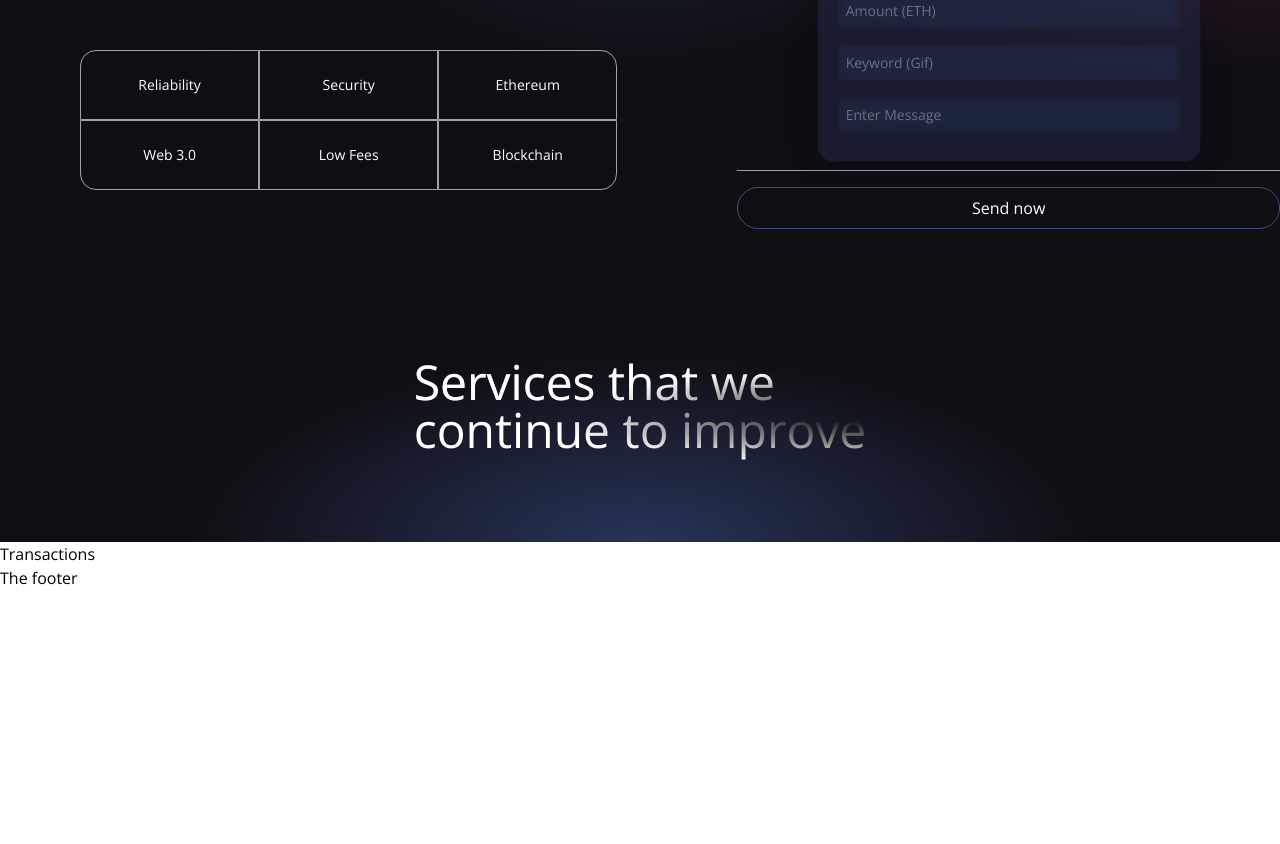
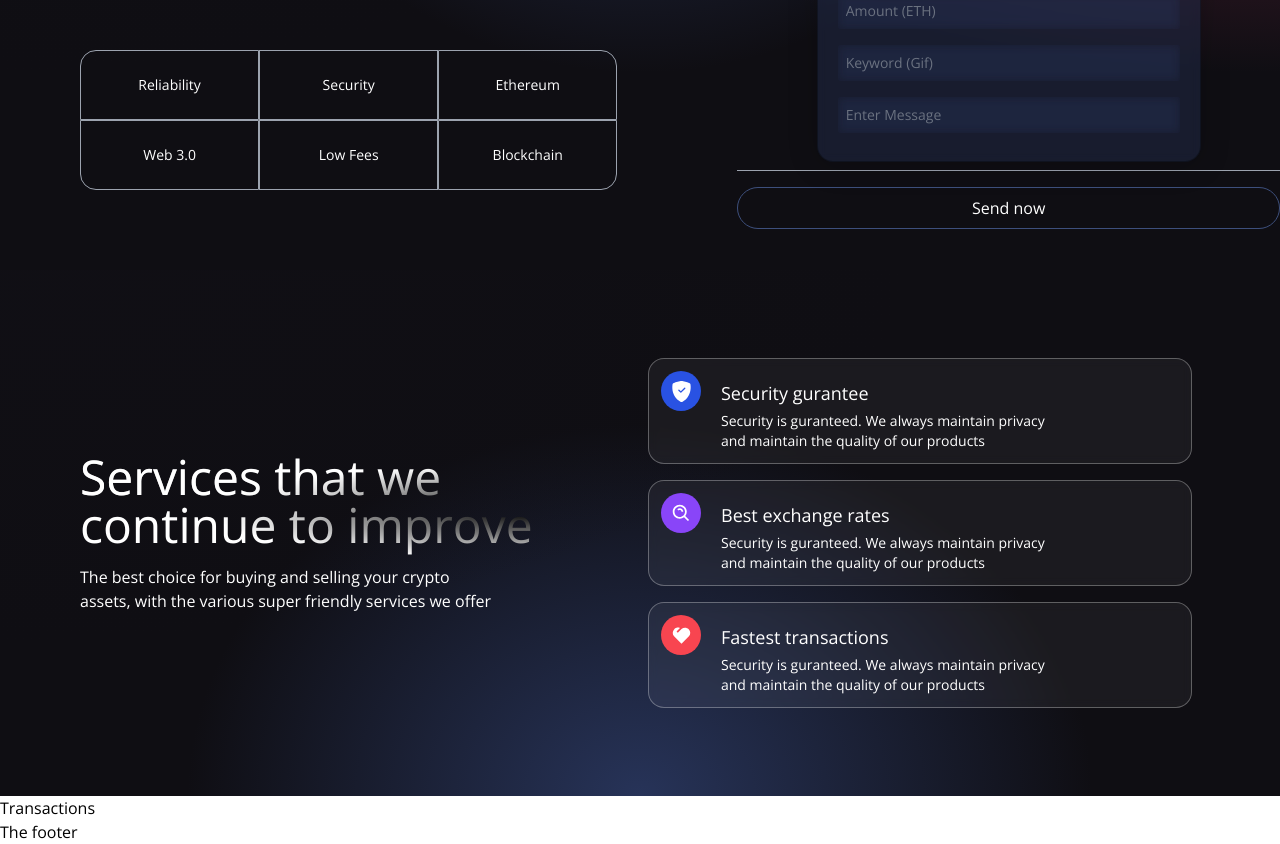
Before and after one commit to chainerprince/thentic_nft, a React (Vite) app: page / in a window 1280 px wide. Shown: the part 402-1246 px from the top of the page. Before the commit the page ends 992 px from the top, so only its background shows below. Built offline with nearby package versions, Linux system fonts and the light colour scheme.

Commit message:
finished services and added dummy data

```diff
--- a/src/components/Services.jsx
+++ b/src/components/Services.jsx
@@ -27,7 +27,33 @@ const Services = () => {
           <br />
           continue to improve
         </h1>
+        <p className="text-left my-2 text-white font-light md:w-9/12 w-11/12 text-base">
+          The best choice for buying and selling your crypto assets, with the
+          various super friendly services we offer
+        </p>
     </div>
+    <div className="flex-1 flex flex-col justify-start items-center">
+        <ServiceCard
+          color="bg-[#2952E3]"
+          title="Security gurantee"
+          icon={<BsShieldFillCheck fontSize={21} className="text-white" />}
+          subtitle="Security is guranteed. We always maintain privacy and maintain the quality of our products"
+        />
+        <ServiceCard
+          color="bg-[#8945F8]"
+          title="Best exchange rates"
+          icon={<BiSearchAlt fontSize={21} className="text-white" />}
+          subtitle="Security is guranteed. We always maintain privacy and maintain the quality of our products"
+        />
+        <ServiceCard
+          color="bg-[#F84550]"
+          title="Fastest transactions"
+          icon={<RiHeart2Fill fontSize={21} className="text-white" />}
+          subtitle="Security is guranteed. We always maintain privacy and maintain the quality of our products"
+        />
+      </div>
+
+
   </div>
 </div>
     )
--- /dev/null
+++ b/src/utils/dummyData.js
@@ -0,0 +1,56 @@
+export default [
+    {
+      id: 1,
+      url: "https://metro.co.uk/wp-content/uploads/2015/05/pokemon_crying.gif?quality=90&strip=all&zoom=1&resize=500%2C284",
+      message: "",
+      timestamp: "12/21/2021, 4:33:21 PM",
+      addressFrom: "0xCF8e569A97C423952DdFf902375C7C76549A6A90",
+      amount: "0.01",
+      addressTo: "0x8aa395Ab97837576aF9cd6946C79024ef1acfdbE",
+    },
+    {
+      id: 2,
+      url: "https://media4.popsugar-assets.com/files/2013/11/07/832/n/1922398/eb7a69a76543358d_28.gif",
+      message: "",
+      timestamp: "12/21/2021, 4:33:21 PM",
+      addressFrom: "0xCF8e569A97C423952DdFf902375C7C76549A6A90",
+      amount: "0.01",
+      addressTo: "0x8aa395Ab97837576aF9cd6946C79024ef1acfdbE",
+    },
+    {
+      id: 3,
+      url: "https://acegif.com/wp-content/uploads/gif-shaking-head-38.gif",
+      message: "",
+      timestamp: "12/21/2021, 4:33:21 PM",
+      addressFrom: "0xCF8e569A97C423952DdFf902375C7C76549A6A90",
+      amount: "0.01",
+      addressTo: "0x8aa395Ab97837576aF9cd6946C79024ef1acfdbE",
+    },
+    {
+      id: 4,
+      url: "https://i.pinimg.com/originals/68/a0/9e/68a09e774e98242871c2db0f99307420.gif",
+      message: "",
+      timestamp: "12/21/2021, 4:33:21 PM",
+      addressFrom: "0xCF8e569A97C423952DdFf902375C7C76549A6A90",
+      amount: "0.01",
+      addressTo: "0x8aa395Ab97837576aF9cd6946C79024ef1acfdbE",
+    },
+    {
+      id: 5,
+      url: "https://i.pinimg.com/originals/73/d3/a1/73d3a14d212314ab1f7268b71d639c15.gif",
+      message: "",
+      timestamp: "12/21/2021, 4:33:21 PM",
+      addressFrom: "0xCF8e569A97C423952DdFf902375C7C76549A6A90",
+      amount: "0.01",
+      addressTo: "0x8aa395Ab97837576aF9cd6946C79024ef1acfdbE",
+    },
+    {
+      id: 6,
+      url: "https://www.omnisend.com/blog/wp-content/uploads/2016/09/funny-gifs-9.gif",
+      message: "",
+      timestamp: "12/21/2021, 4:33:21 PM",
+      addressFrom: "0xCF8e569A97C423952DdFf902375C7C76549A6A90",
+      amount: "0.01",
+      addressTo: "0x8aa395Ab97837576aF9cd6946C79024ef1acfdbE",
+    },
+  ];
```
